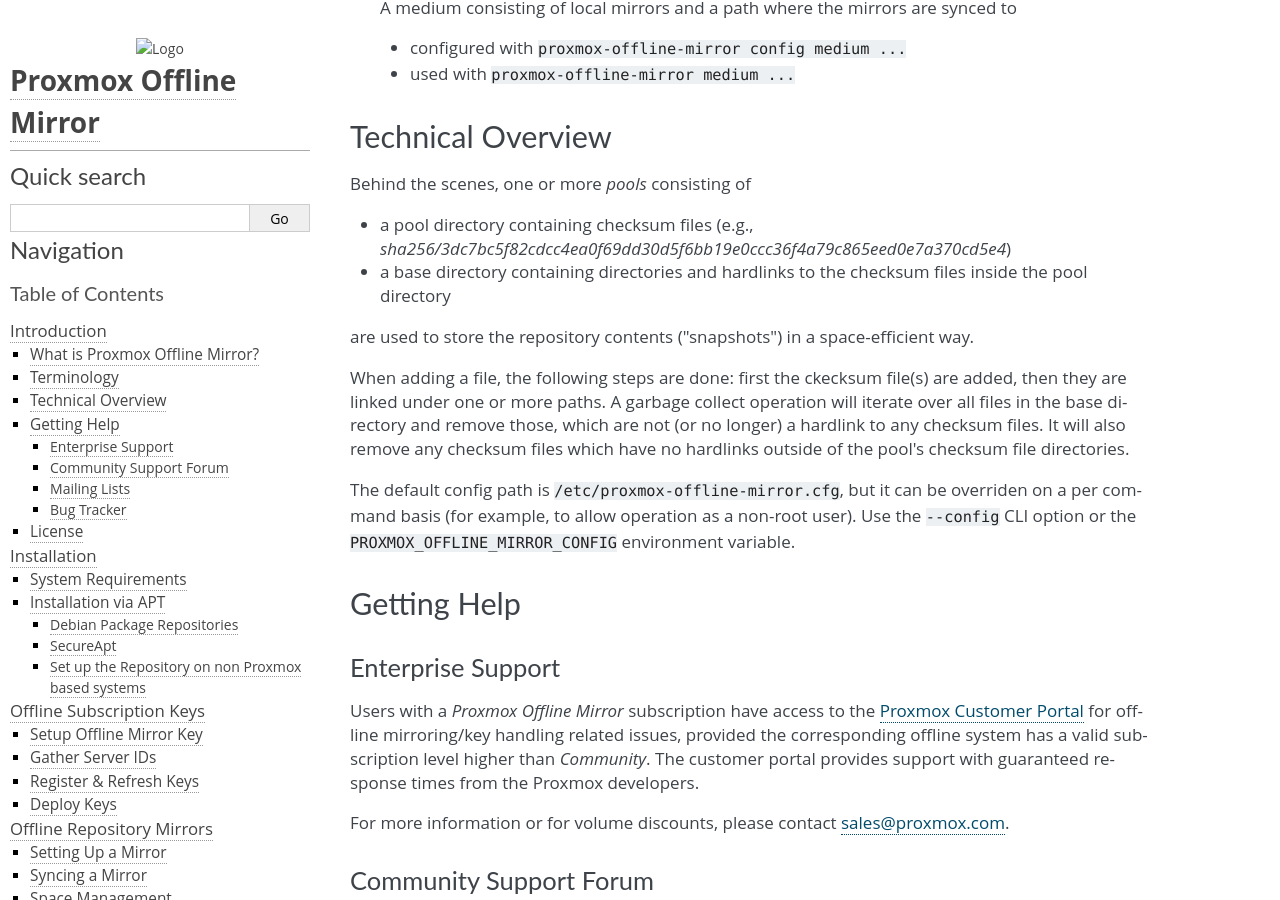
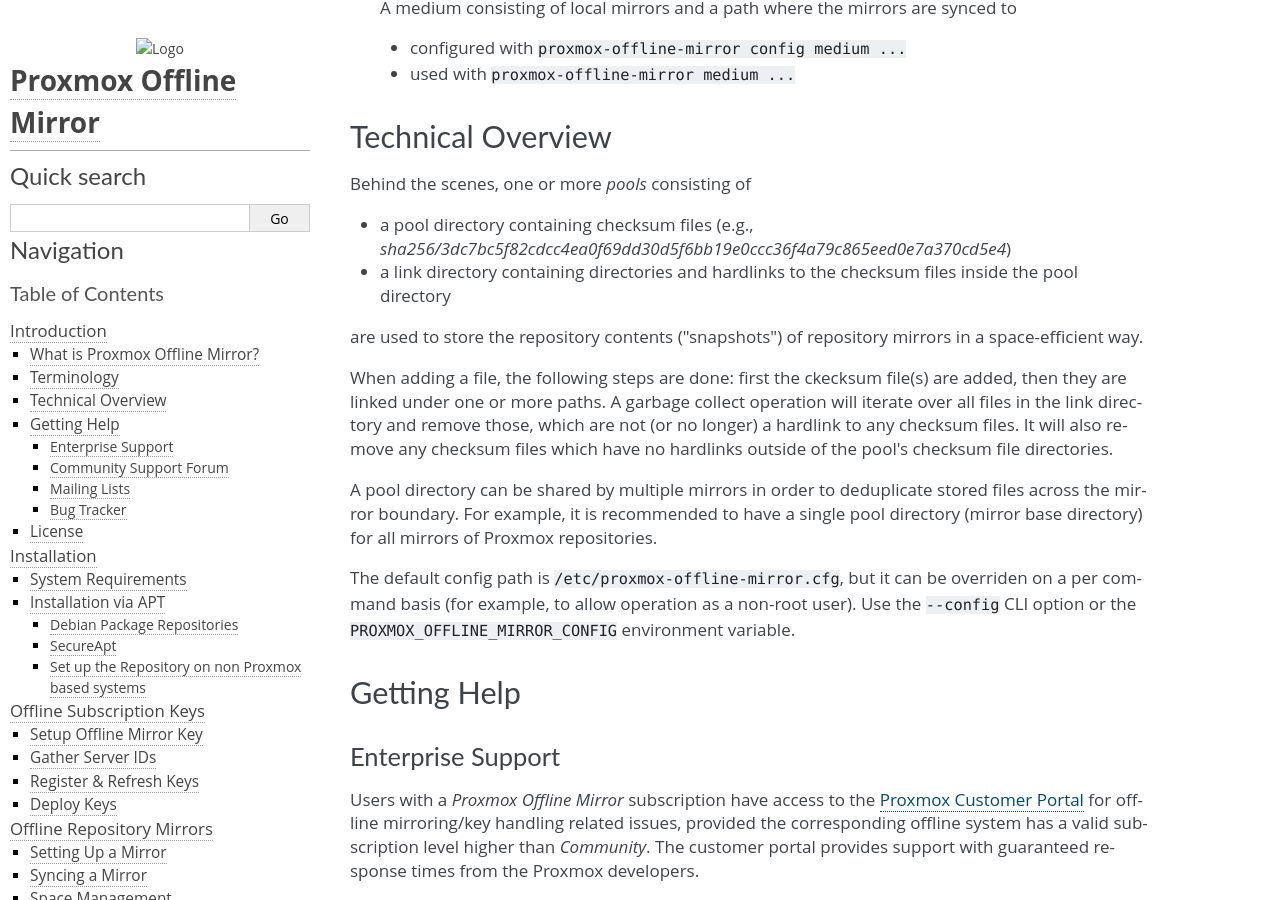
Before and after one commit to proxmox/proxmox-offline-mirror, a Sphinx documentation site: the page built from docs/introduction.rst, in a window 1280 px wide and 900 px high, scrolled down 921 px. Built offline with Sphinx 7.4.7, drawn with Linux system fonts in a browser that asks for light colours.

Commit message:
docs: adapt to pool/mirror changes
Signed-off-by: Fabian Grünbichler <f.gruenbichler@proxmox.com>

```diff
--- a/docs/introduction.rst
+++ b/docs/introduction.rst
@@ -52,16 +52,20 @@
 Behind the scenes, one or more `pools` consisting of
 
 - a pool directory containing checksum files (e.g., `sha256/3dc7bc5f82cdcc4ea0f69dd30d5f6bb19e0ccc36f4a79c865eed0e7a370cd5e4`)
-- a base directory containing directories and hardlinks to the checksum files inside the pool
+- a link directory containing directories and hardlinks to the checksum files inside the pool
   directory
 
-are used to store the repository contents ("snapshots") in a space-efficient way.
+are used to store the repository contents ("snapshots") of repository mirrors in a space-efficient way.
 
 When adding a file, the following steps are done: first the ckecksum file(s) are added, then they
-are linked under one or more paths.  A garbage collect operation will iterate over all files in the
-base directory and remove those, which are not (or no longer) a hardlink to any checksum files. It
+are linked under one or more paths. A garbage collect operation will iterate over all files in the
+link directory and remove those, which are not (or no longer) a hardlink to any checksum files. It
 will also remove any checksum files which have no hardlinks outside of the pool's checksum file
 directories.
+
+A pool directory can be shared by multiple mirrors in order to deduplicate stored files across the
+mirror boundary. For example, it is recommended to have a single pool directory (mirror base directory)
+for all mirrors of Proxmox repositories.
 
 The default config path is ``/etc/proxmox-offline-mirror.cfg``, but it can be overriden on a per
 command basis (for example, to allow operation as a non-root user). Use the ``--config`` CLI option or
--- a/docs/offline-mirror.rst
+++ b/docs/offline-mirror.rst
@@ -29,7 +29,11 @@
    --key-path /etc/apt/trusted.gpg.d/debian-archive-bullseye-security-automatic.gpg \
    --sync true \
    --verify true \
-   --dir /path/to/mirror/dir/debian-bullseye-security
+   --base-dir /path/to/mirror/base-dir
+
+.. note:: The `base-dir` directory can be shared by mirrors for repositories that have common
+   contents to avoid storing files more than once. For example, having a single base directory
+   for all mirrors referencing Proxmox repositories is recommended.
 
 .. note:: The `all` architecture is meant for architecture independent packages, not for all
    possible architectures. It is usually always sensible to add it in addition to the host-specific
```
